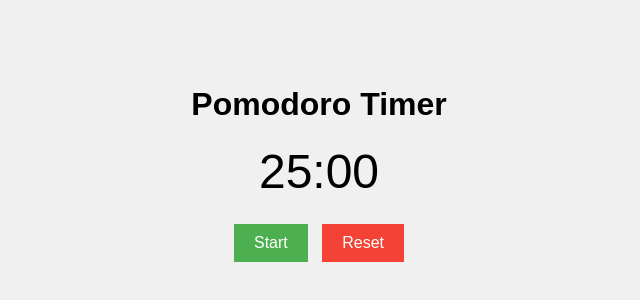
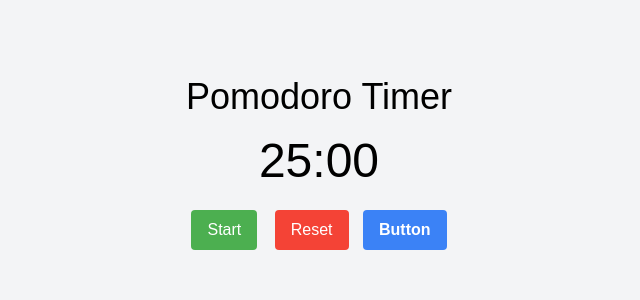
Before and after one commit to Joaaaoo/pomodoro-timer, a website built with Vite: page index.html in a window 1280 px wide. Shown: the part 234-534 px from the top of the page, without its empty margins (321-961 px from the left). Built offline with nearby package versions, Linux system fonts and the light colour scheme.

Commit message:
add tailwind

```diff
--- a/index.html
+++ b/index.html
@@ -8,14 +8,17 @@
   <link rel="stylesheet" href="./style.css">
 </head>
 
-<body>
-  <div class="container">
-    <h1>Pomodoro Timer</h1>
-    <div id="timer">
+<body class="flex items-center justify-center h-screen bg-gray-100">
+  <div class="text-center">
+    <h1 class="text-4xl mb-4">Pomodoro Timer</h1>
+    <div id="timer" class="text-6xl mb-6">
       <span id="minutes">25</span>:<span id="seconds">00</span>
     </div>
-    <button id="start">Start</button>
-    <button id="reset">Reset</button>
+    <button id="start" class="bg-green-500 text-white px-4 py-2 rounded mr-2">Start</button>
+    <button id="reset" class="bg-red-500 text-white px-4 py-2 rounded">Reset</button>
+    <button class="bg-blue-500 hover:bg-blue-700 text-white font-bold py-2 px-4 rounded">
+      Button
+    </button>
   </div>
   <script type="module" src="./main.js"></script>
 </body>
--- a/package.json
+++ b/package.json
@@ -9,6 +9,9 @@
     "preview": "vite preview"
   },
   "devDependencies": {
+    "autoprefixer": "^10.4.19",
+    "postcss": "^8.4.39",
+    "tailwindcss": "^3.4.4",
     "vite": "^5.3.1"
   }
 }
--- /dev/null
+++ b/postcss.config.cjs
@@ -0,0 +1,6 @@
+module.exports = {
+	plugins: {
+		tailwindcss: {},
+		autoprefixer: {},
+	},
+};
--- a/style.css
+++ b/style.css
@@ -1,3 +1,7 @@
+@tailwind base;
+@tailwind components;
+@tailwind utilities;
+
 body {
 	display: flex;
 	justify-content: center;
--- /dev/null
+++ b/tailwind.config.js
@@ -0,0 +1,8 @@
+/** @type {import('tailwindcss').Config} */
+export default {
+	content: ["./index.html", "/main.js"],
+	theme: {
+		extend: {},
+	},
+	plugins: [],
+};
--- /dev/null
+++ b/vite.config.js
@@ -0,0 +1,7 @@
+import { defineConfig } from "vite";
+
+export default defineConfig({
+	css: {
+		postcss: "./postcss.config.cjs",
+	},
+});
```
Also changed, not shown: 1 other file.
